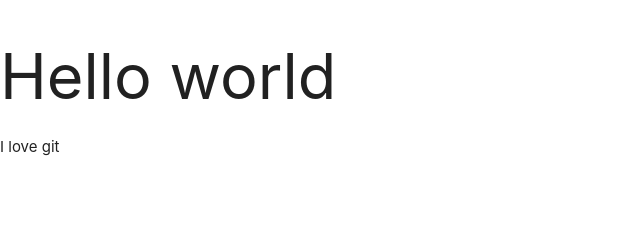
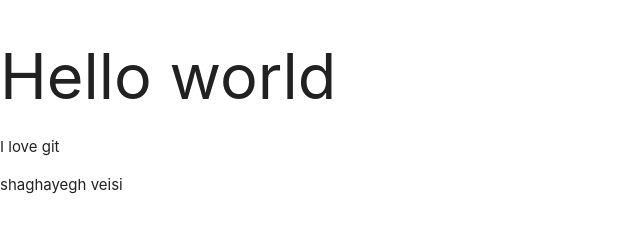
Before and after one commit to shaghayeghvsii/test1, a plain HTML site: page index.html in a window 1280 px wide. Shown: the whole page, without its empty margins (0-640 px from the left). Drawn offline with Linux system fonts and the light colour scheme.

Commit message:
5 commit

```diff
--- a/index.html
+++ b/index.html
@@ -11,6 +11,7 @@
 
 <h1>Hello world</h1>
 <p>I love git </p>
+<p>shaghayegh veisi</p>
 
 
 
```
